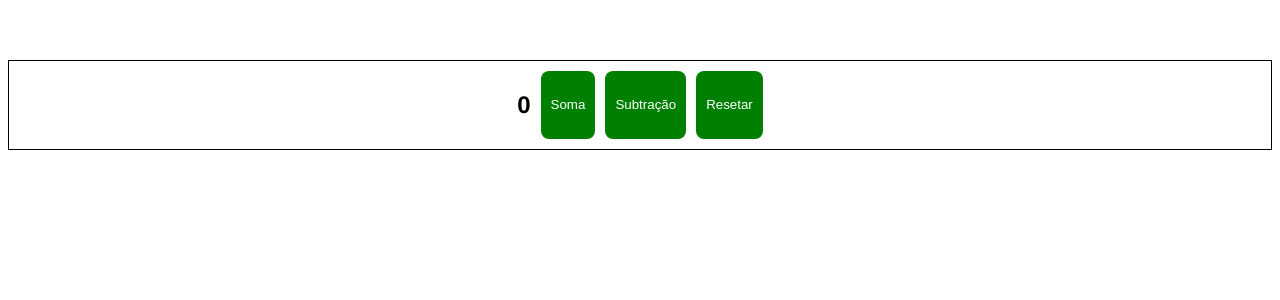
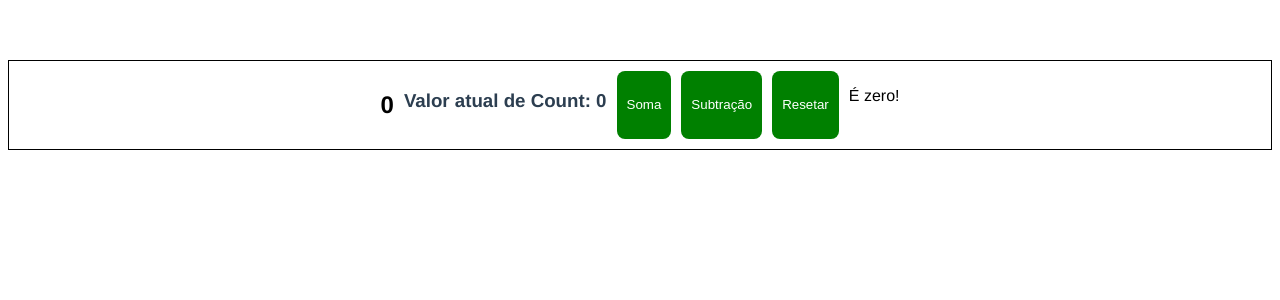
Before and after one commit to MariaEmilia611/Vue, a Vue app: page / in a window 1280 px wide. Shown: the top 300 px of the page. Built offline with nearby package versions, Linux system fonts and the light colour scheme.

Commit message:
exemplos com Computed

```diff
--- a/src/App.vue
+++ b/src/App.vue
@@ -3,8 +3,17 @@
     <h2 :style="{ color: changeColorCount }">
       {{ count }}
     </h2>
-    <CounterButtons @change-count="handleCountChange" />
+
+    <CounterButtons
+      :count-value="count"
+      @change-count="handleCountChange"
+    />
+
+    <p :style="{ color: changeColorCount }">
+      {{ countState }}
+    </p>
   </div>
+
 </template>
 
 <script>
@@ -36,13 +45,14 @@ export default {
   },
   computed: {
     changeColorCount() {
-      if (this.count === 0) {
-        return 'black'
-      }
-      if (this.count > 0) {
-        return 'green'
-      }
+      if (this.count === 0) return 'black'
+      if (this.count > 0) return 'green'
       return 'red'
+    },
+    countState() {
+      if (this.count === 0) return 'É zero!'
+      if (this.count < 0) return 'É negativo!'
+      return 'É positivo !'
     }
   }
 }
--- a/src/components/CounterButtons.vue
+++ b/src/components/CounterButtons.vue
@@ -1,8 +1,20 @@
 <template>
     <div class="buttons">
-        <MyButton title="Soma" @update="$emit('change-count', 'increment', 1)" />
-        <MyButton title="Subtração" @update="$emit('change-count', 'decrement', 1)" />
-        <MyButton title="Resetar" @update="$emit('change-count', 'reset')" />
+        <h3>Valor atual de Count: {{ countValue }}</h3>
+        <MyButton
+         title="Soma"
+         @update="$emit('change-count', 'increment', 1)"
+        />
+        <MyButton
+         title="Subtração"
+         :disabled="!canDecrement"
+         @update="$emit('change-count', 'decrement', 1)"
+        />
+        <MyButton
+         title="Resetar"
+         :disabled="!canReset"
+         @update="$emit('change-count', 'reset')"
+        />
     </div>
 </template>
 
@@ -13,6 +25,20 @@ export default {
     emits: ['change-count'],
     components: {
         MyButton
+    },
+    props: {
+        countValue: {
+            type: Number,
+            required: true,
+        }
+    },
+    computed: {
+        canDecrement () {
+            return this.countValue > -10
+        },
+        canReset () {
+            return this.countValue !== 0
+        }
     }
 }
 </script>
```
